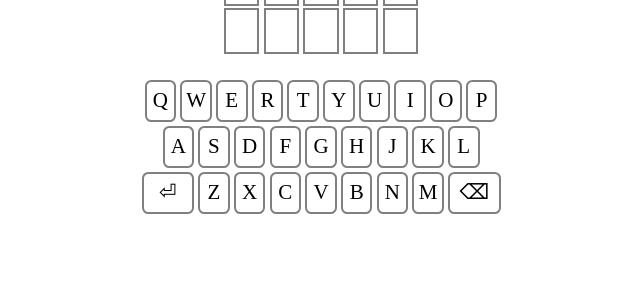
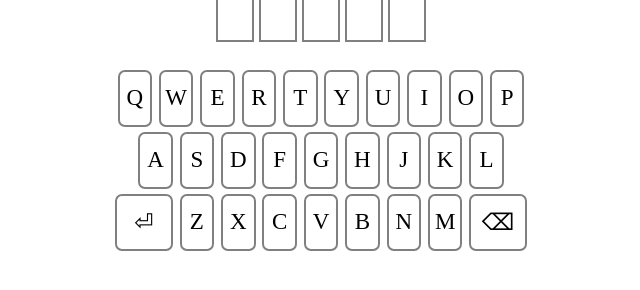
Before and after one commit to davestevens/bulls-and-cows-game, a Svelte app: page / in a window 1280 px wide. Shown: the part 408-698 px from the top of the page, without its empty margins (319-959 px from the left). Built offline with nearby package versions, Linux system fonts and the light colour scheme.

Commit message:
feat: Displays error messages.

```diff
--- a/package.json
+++ b/package.json
@@ -31,6 +31,7 @@
     "typescript": "^4.9.4"
   },
   "dependencies": {
+    "@zerodevx/svelte-toast": "^0.8.2",
     "sirv-cli": "^2.0.0",
     "svelte": "^3.55.0"
   }
--- a/public/global.css
+++ b/public/global.css
@@ -5,5 +5,5 @@ html, body {
 }
 
 html {
-  font-size: calc(16px + 0.390625vw);
+  font-size: calc(18px + 0.390625vw);
 }
--- a/src/App.svelte
+++ b/src/App.svelte
@@ -1,5 +1,7 @@
 <script lang="ts">
+  import { SvelteToast } from '@zerodevx/svelte-toast';
   import Game from './components/Game.svelte';
 </script>
 
+<SvelteToast />
 <Game />
--- a/src/components/Current.svelte
+++ b/src/components/Current.svelte
@@ -1,5 +1,6 @@
 <script lang="ts">
   import { onMount } from 'svelte';
+  import { toast } from '@zerodevx/svelte-toast';
   import getLettersPressed from '../services/getLettersPressed';
   import { gameStore } from '../stores/gameStore';
 
@@ -27,11 +28,11 @@
   };
 
   const onEnterPressed = () => {
-    if (index === LETTER_COUNT) {
+    try {
       gameStore.guessWord(letters.join(''));
       reset();
-    } else {
-      console.log('not enough letters');
+    } catch (error) {
+      toast.push((error as Error).message);
     }
   };
 
--- a/src/components/Game.svelte
+++ b/src/components/Game.svelte
@@ -37,7 +37,7 @@
     flex-direction: column;
     align-items: center;
     justify-content: center;
-    height: 100vh;
+    min-height: 100vh;
   }
 
   .container {
--- a/src/components/KeyboardButton.svelte
+++ b/src/components/KeyboardButton.svelte
@@ -21,11 +21,11 @@
     align-items: center;
     justify-content: center;
     width: 1.5rem;
-    height: 2rem;
+    height: 2.5rem;
     border: 0.1rem solid grey;
     border-radius: 0.3rem;
     background-color: transparent;
-    margin: 0 0.1rem;
+    margin: 0 0.15rem;
     font-size: 1rem;
     font-family: inherit;
   }
```
Also changed, not shown: 1 other file (tests, documents, lock files or other folders).
